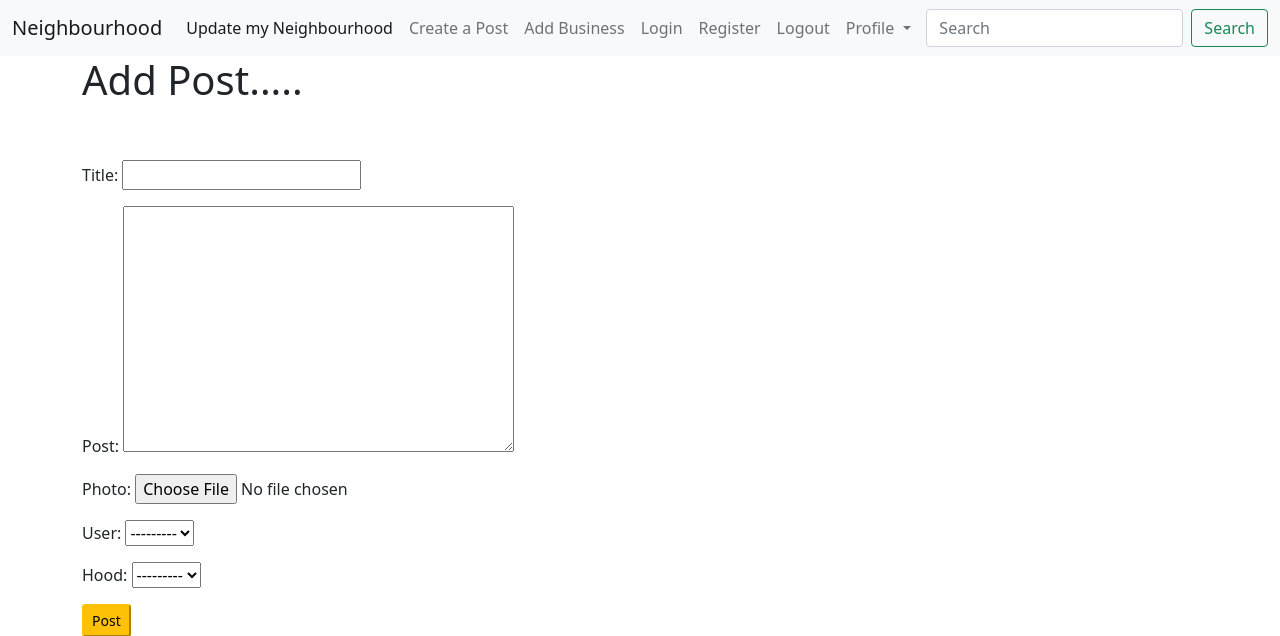
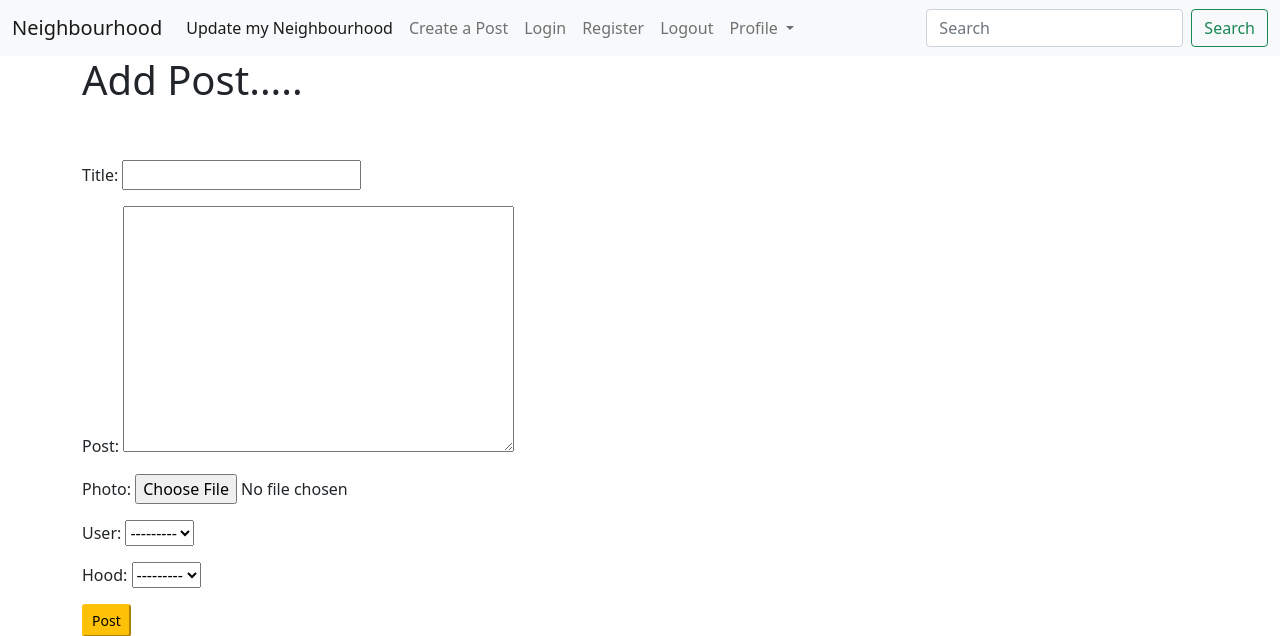
Before and after one commit to DKorir/Neighbourhood, a Django app: page /add_post/ in a window 1280 px wide. Shown: the top 636 px of the page. Run offline with Django 4.2, Linux system fonts and the light colour scheme; data that the repository does not hold is empty.

Commit message:
edit the business model

```diff
--- a/neighbourapp/admin.py
+++ b/neighbourapp/admin.py
@@ -1,5 +1,4 @@
 from django.contrib import admin
-from .models import Neighbourhood, Business, Profile
+from .models import Neighbourhood, Profile
 admin.site.register(Neighbourhood)
-admin.site.register(Business)
 admin.site.register(Profile)
--- a/neighbourapp/forms.py
+++ b/neighbourapp/forms.py
@@ -1,2 +1,2 @@
 from django import forms
-from .models import Post, Business
+from .models import Post
--- a/neighbourapp/models.py
+++ b/neighbourapp/models.py
@@ -29,25 +29,6 @@ class Neighbourhood(models.Model):
         return cls.objects.filter(id=neighborhood_id)
 
 
-class Business(models.Model):
-    name = models.CharField(max_length=120)
-    email = models.EmailField(max_length=254)
-    neighbourhood = models.ForeignKey(Neighbourhood, on_delete=models.CASCADE, related_name='business')
-    user = models.ForeignKey(User, on_delete=models.CASCADE, related_name="owner")
-    def __str__(self):
-        return f'{self.name} Business'
-    def get_absolute_url(self):
-        return reverse('home')
-
-    def create_business(self):
-        self.save()
-
-    def delete_business(self):
-        self.delete()
-
-    @classmethod
-    def search_business(cls, name):
-        return cls.objects.filter(name__icontains=name).all()
 
 class Profile(models.Model):
     profile_pic = models.ImageField(upload_to='images/', default='default.png')
@@ -65,5 +46,7 @@ class Post(models.Model):
     date = models.DateTimeField(auto_now_add=True)
     user = models.ForeignKey(User, on_delete=models.CASCADE, related_name='post_owner')
     hood = models.ForeignKey(Neighbourhood, on_delete=models.CASCADE, related_name='hood_post')
+    def __str__(self):
+        return self.title
     def get_absolute_url(self):
         return reverse('home')
--- a/neighbourapp/templates/base.html
+++ b/neighbourapp/templates/base.html
@@ -25,9 +25,7 @@
               <li class="nav-item">
                 <a class="nav-link" href=" {% url 'add_post' %} ">Create a Post</a>
               </li>
-              <li class="nav-item">
-                <a class="nav-link" href=" {% url 'add_business' %} ">Add Business</a>
-              </li>
+
               <li class="nav-item">
                 <a class="nav-link" href="#">Login</a>
               </li>
--- a/neighbourapp/urls.py
+++ b/neighbourapp/urls.py
@@ -1,8 +1,8 @@
 from django.urls import path, include
-from .views import HomeView,NeighbourDetailView,AddPostview,AddBusinessview
+from .views import HomeView,NeighbourDetailView,AddPostview
 urlpatterns= [
     path('', HomeView.as_view(), name='home'),
     path('details/<int:pk>',NeighbourDetailView.as_view(), name='details'),
     path('add_post/',AddPostview.as_view(),name='add_post'),
-    path('add_business/',AddBusinessview.as_view(),name='add_business'),
+
 ]
--- a/neighbourapp/views.py
+++ b/neighbourapp/views.py
@@ -2,7 +2,7 @@ from django.http import HttpResponseRedirect
 from django.shortcuts import render,redirect
 from django.views.generic import ListView,DetailView,CreateView
 
-from neighbourapp.models import Neighbourhood, Post,Business
+from neighbourapp.models import Neighbourhood, Post
 
 
 class HomeView(ListView):
@@ -16,8 +16,3 @@ class AddPostview(CreateView):
     model=Post
     template_name='add_post.html'
     fields='__all__'
-
-class AddBusinessview(CreateView):
-    model=Business
-    template_name='add_business.html'
-    fields='__all__'
```
Also changed, not shown: neighbourapp/templates/add_business.html (deleted, +0 -16 lines), media/images/poultry-production.jpeg (added), neighbourapp/migrations/0001_initial.py (deleted), neighbourapp/migrations/0002_rename_neighbour_neighbourhood.py (deleted), neighbourapp/migrations/0003_neighbourhood_description_neighbourhood_health_info_and_more.py (deleted), neighbourapp/migrations/0004_neighbourhood_user_business.py (deleted), neighbourapp/migrations/0005_profile.py (deleted), neighbourapp/migrations/0006_neighbourhood_image_neighbourhood_photo.py (deleted), neighbourapp/migrations/0007_remove_neighbourhood_image.py (deleted), neighbourapp/migrations/0008_post.py (deleted), neighbourapp/migrations/0009_remove_business_description_and_more.py (deleted), neighbourapp/migrations/__init__.py (deleted).
